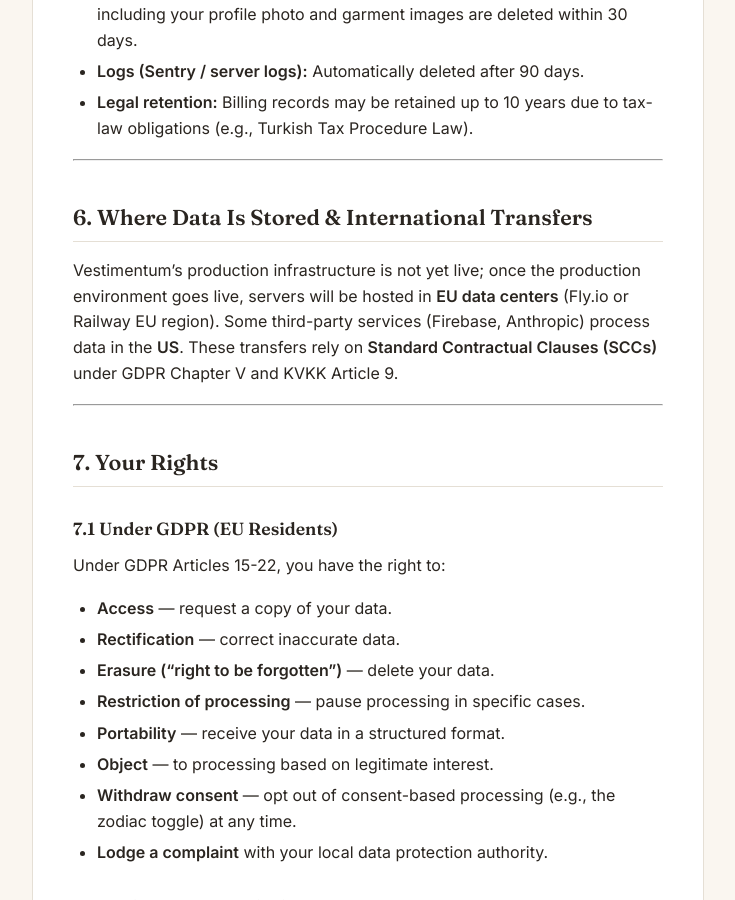
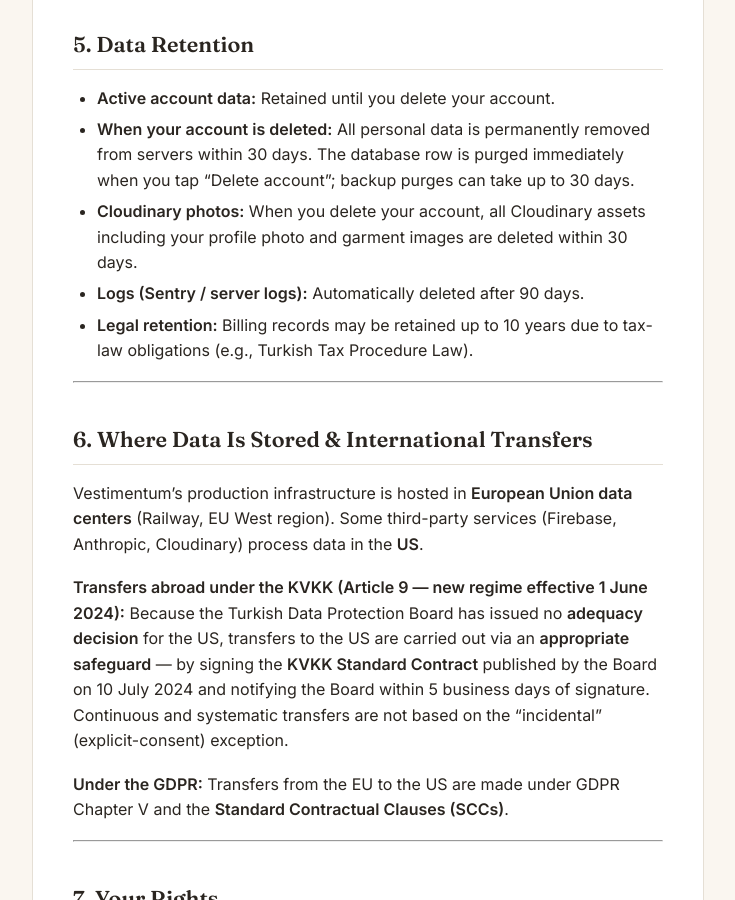
Before and after one commit to ouzcan/vestimentum-site, a Jekyll site: the page built from legal/privacy_policy_en.md, in a window 1280 px wide and 900 px high, scrolled down 4815 px. Shown: the whole window, without its empty margins (272-1007 px from the left). Built offline with Jekyll 4.4.1, drawn with Linux system fonts in a browser that asks for light colours; some of the changed text lies outside the part shown.

Commit message:
legal: KVKK m.9 yeni yurt dışı aktarım rejimi + mevzuat düzeltmeleri (v1.0.3)

```diff
--- a/legal/privacy_policy_en.md
+++ b/legal/privacy_policy_en.md
@@ -8,7 +8,7 @@
 # Privacy Policy
 
 **Effective date:** May 25, 2026
-**Last updated:** May 25, 2026
+**Last updated:** June 3, 2026
 
 This Privacy Policy explains how the Vestimentum mobile application
 ("**App**", "**Vestimentum**") collects, uses, shares, and protects
@@ -31,6 +31,12 @@
 Section 4).
 
 If you do not agree with this Policy, please do not use the App.
+
+This document also serves as the **information notice** required by
+Article 10 of the KVKK. For processing that requires explicit consent
+— such as international data transfers (Section 6) and the horoscope
+feature (Section 3) — your separate, freely given **explicit consent**
+is collected in-app and may be withdrawn at any time.
 
 ---
 
@@ -112,7 +118,10 @@
 
 ### 4.1 Firebase (Google LLC) — Authentication
 - **Data shared:** Email, password hash, session tokens, IP (transient).
-- **Location:** US data centers (Standard Contractual Clauses apply).
+- **Location:** US data centers. Transfers abroad are made under an
+  **appropriate safeguard** (the KVKK Standard Contract) per KVKK
+  Article 9; transfers from the EU additionally rely on the GDPR
+  Standard Contractual Clauses (SCCs).
 - **Privacy policy:** https://firebase.google.com/support/privacy
 
 ### 4.2 Cloudinary (Cloudinary Ltd.) — Image Hosting
@@ -184,12 +193,22 @@
 
 ## 6. Where Data Is Stored & International Transfers
 
-Vestimentum's production infrastructure is not yet live; once the
-production environment goes live, servers will be hosted in **EU
-data centers** (Fly.io or Railway EU region). Some third-party
-services (Firebase, Anthropic) process data in the **US**. These
-transfers rely on **Standard Contractual Clauses (SCCs)** under
-GDPR Chapter V and KVKK Article 9.
+Vestimentum's production infrastructure is hosted in **European
+Union data centers** (Railway, EU West region). Some third-party
+services (Firebase, Anthropic, Cloudinary) process data in the
+**US**.
+
+**Transfers abroad under the KVKK (Article 9 — new regime effective
+1 June 2024):** Because the Turkish Data Protection Board has issued
+no **adequacy decision** for the US, transfers to the US are carried
+out via an **appropriate safeguard** — by signing the **KVKK Standard
+Contract** published by the Board on 10 July 2024 and notifying the
+Board within 5 business days of signature. Continuous and systematic
+transfers are not based on the "incidental" (explicit-consent)
+exception.
+
+**Under the GDPR:** Transfers from the EU to the US are made under
+GDPR Chapter V and the **Standard Contractual Clauses (SCCs)**.
 
 ---
 
@@ -258,6 +277,13 @@
 DOBs that imply under-13. By using the App without providing a DOB,
 you represent that you are 13 or older.
 
+**EU / EEA users:** Under GDPR Article 8, where your country sets a
+higher age threshold (up to 16), processing for users below that
+threshold is lawful only with parental/guardian consent. **Minors in
+Türkiye:** Under Turkish law, explicit consent for minors lacking the
+capacity for discernment is given by a parent/guardian; for users
+under 18, obtaining guardian consent is the safest approach.
+
 If we discover that we have collected data from a child under 13, we
 will delete the account immediately. If you believe your child is
 using Vestimentum, please write to privacy@vestimentum.app.
@@ -321,8 +347,9 @@
 
 - **Email:** privacy@vestimentum.app
 - **Data Controller / Veri Sorumlusu:** Oğuzcan Özüpek (individual
-  data controller / gerçek kişi) — İzmir, Türkiye
-  (privacy@vestimentum.app — to be updated after incorporation)
+  data controller / gerçek kişi) — İzmir, Türkiye. A postal address
+  is provided on request via privacy@vestimentum.app; this section
+  will be updated with legal-entity details after incorporation.
 
 If you are not satisfied with our response to a KVKK request, you may
 file a complaint with the Turkish Personal Data Protection Authority:
```
Also changed, not shown: legal/privacy_policy_tr.md (+39 -11 lines), legal/terms_of_service_en.md (+17 -7 lines), legal/terms_of_service_tr.md (+17 -10 lines).
